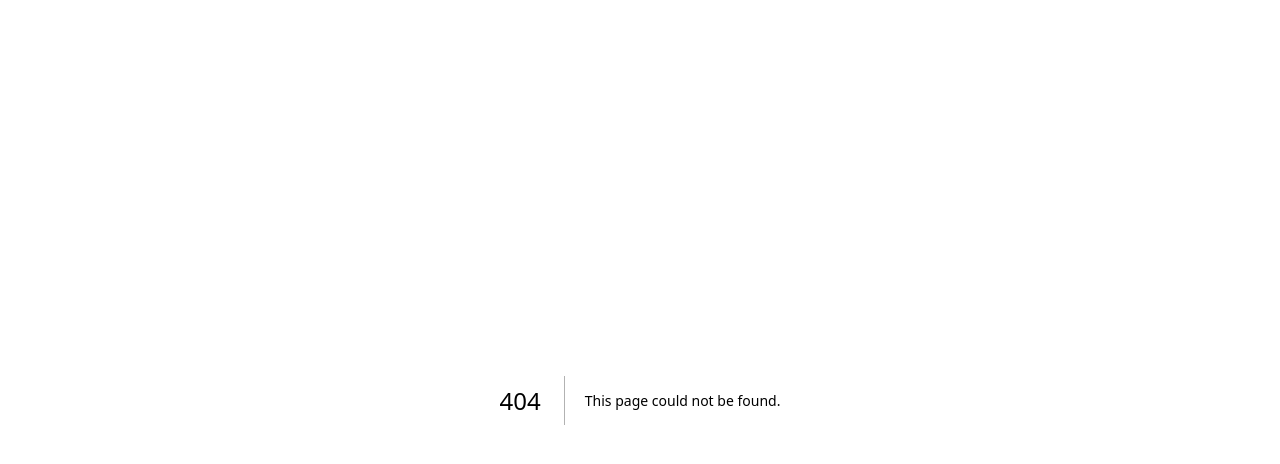
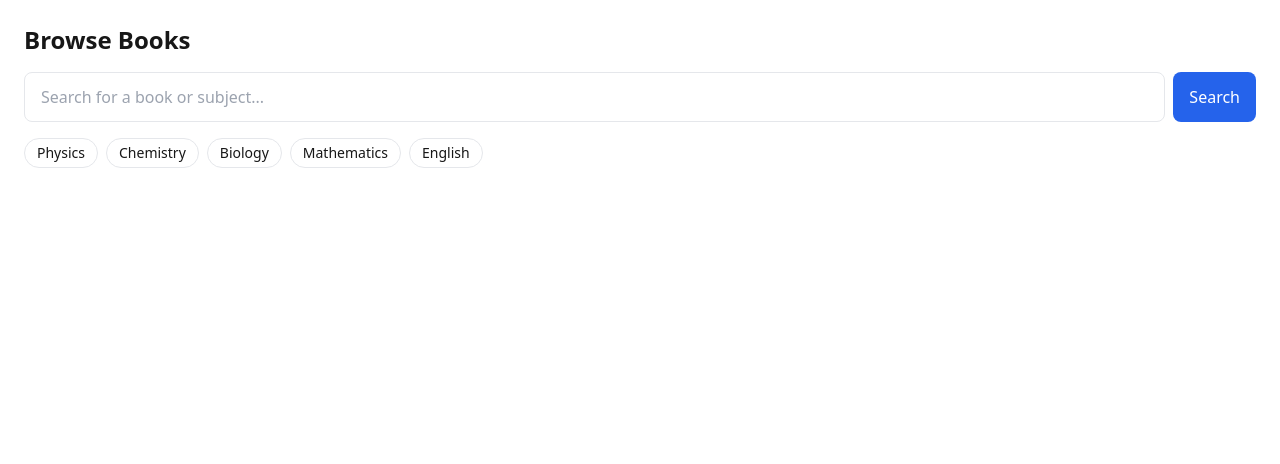
Before and after one commit to LightOmenai-cell/Studyhub-app, a Next.js app: page /books in a window 1280 px wide. Before the commit this address had no page. Shown: the top 464 px of the page. Built offline with nearby package versions, Linux system fonts and the light colour scheme.

Commit message:
Create page.tsx

```diff
--- /dev/null
+++ b/app/books/page.tsx
@@ -0,0 +1,125 @@
+"use client";
+
+import { useState } from "react";
+
+interface Book {
+  id: string;
+  title: string;
+  authors?: string[];
+  description?: string;
+  thumbnail?: string;
+  link?: string;
+}
+
+export default function BooksPage() {
+  const [query, setQuery] = useState("");
+  const [books, setBooks] = useState<Book[]>([]);
+  const [loading, setLoading] = useState(false);
+
+  async function searchBooks(searchTerm: string) {
+    if (!searchTerm) return;
+    setLoading(true);
+    try {
+      const res = await fetch(
+        `https://www.googleapis.com/books/v1/volumes?q=${encodeURIComponent(
+          searchTerm
+        )}`
+      );
+      const data = await res.json();
+      const results: Book[] = (data.items || []).map((item: any) => ({
+        id: item.id,
+        title: item.volumeInfo?.title || "Untitled",
+        authors: item.volumeInfo?.authors,
+        description: item.volumeInfo?.description,
+        thumbnail: item.volumeInfo?.imageLinks?.thumbnail,
+        link: item.volumeInfo?.previewLink || item.volumeInfo?.infoLink,
+      }));
+      setBooks(results);
+    } catch (err) {
+      console.error(err);
+    }
+    setLoading(false);
+  }
+
+  return (
+    <main className="min-h-screen p-6">
+      <h1 className="text-2xl font-bold mb-4">Browse Books</h1>
+
+      <div className="flex gap-2 mb-4">
+        <input
+          type="text"
+          placeholder="Search for a book or subject..."
+          value={query}
+          onChange={(e) => setQuery(e.target.value)}
+          onKeyDown={(e) => e.key === "Enter" && searchBooks(query)}
+          className="border rounded-lg px-4 py-3 flex-1"
+        />
+        <button
+          onClick={() => searchBooks(query)}
+          className="bg-blue-600 text-white px-4 py-3 rounded-lg font-medium"
+        >
+          Search
+        </button>
+      </div>
+
+      <div className="flex flex-wrap gap-2 mb-6">
+        {["Physics", "Chemistry", "Biology", "Mathematics", "English"].map(
+          (s) => (
+            <button
+              key={s}
+              onClick={() => {
+                setQuery(s);
+                searchBooks(s);
+              }}
+              className="border rounded-full px-3 py-1 text-sm"
+            >
+              {s}
+            </button>
+          )
+        )}
+      </div>
+
+      {loading && <p>Searching...</p>}
+
+      <div className="grid gap-4">
+        {books.map((book) => (
+          <div
+            key={book.id}
+            className="border rounded-lg p-4 flex gap-4"
+          >
+            {book.thumbnail && (
+              <img
+                src={book.thumbnail}
+                alt={book.title}
+                className="w-20 h-28 object-cover rounded"
+              />
+            )}
+            <div>
+              <h2 className="font-semibold">{book.title}</h2>
+              {book.authors && (
+                <p className="text-sm text-gray-600">
+                  {book.authors.join(", ")}
+                </p>
+              )}
+              {book.description && (
+                <p className="text-sm text-gray-500 mt-1 line-clamp-2">
+                  {book.description}
+                </p>
+              )}
+              {book.link && (
+                <a
+                  href={book.link}
+                  target="_blank"
+                  rel="noopener noreferrer"
+                  className="text-blue-600 text-sm mt-1 inline-block"
+                >
+                  Preview / Read
+                </a>
+              )}
+            </div>
+          </div>
+        ))}
+      </div>
+    </main>
+  );
+      }
```
